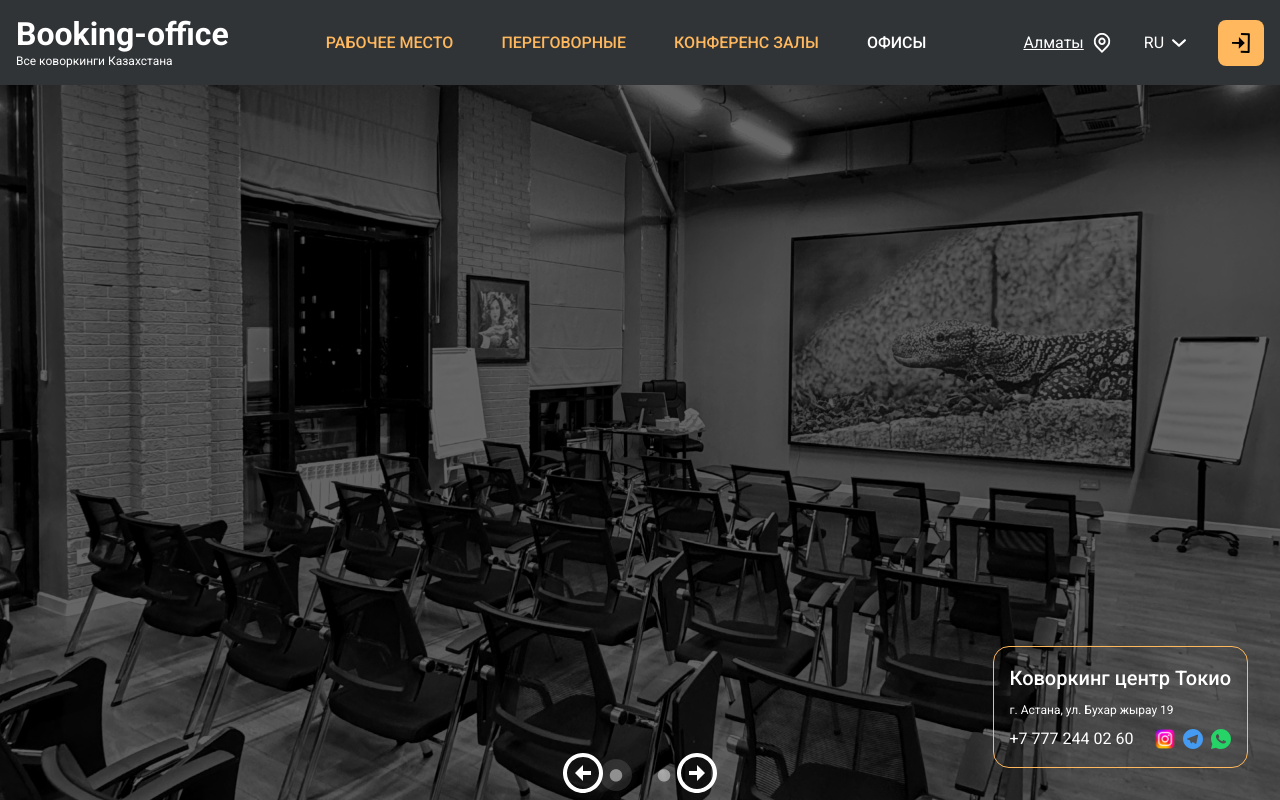
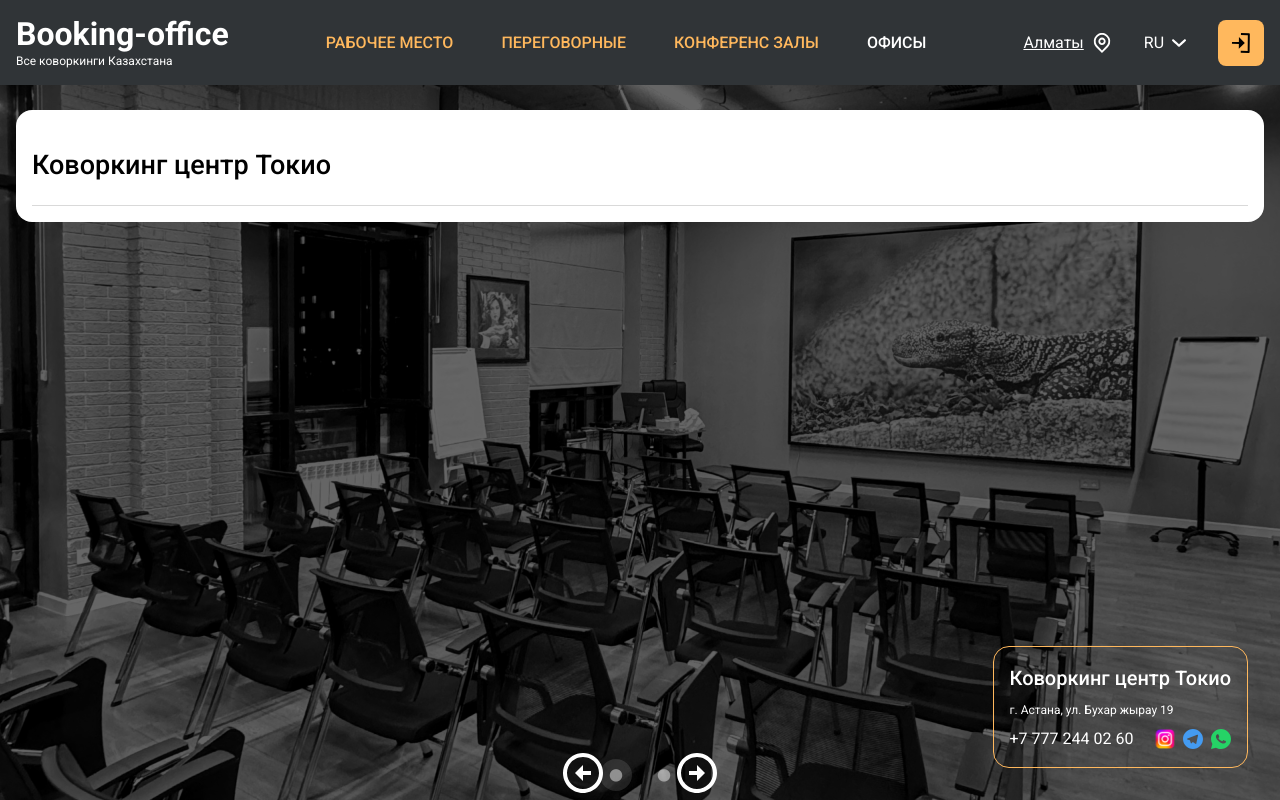
Before and after one commit to iliasabai09/DailyRentApartments, a Nuxt app: page /offices/1 in a window 1280 px wide. Built offline with nearby package versions, Linux system fonts and the light colour scheme; a web font is replaced by a local one.

Commit message:
feat/добавил компонент цены

```diff
--- a/components/blocks/KoworkingCard.vue
+++ b/components/blocks/KoworkingCard.vue
@@ -1,5 +1,6 @@
 <template>
-  <div
+  <NuxtLink
+      :to="`/offices/${koworking.id}`"
       :class="{
         vipCard: false,
       }"
@@ -13,18 +14,19 @@
       </div>
       <div class="detail-review">26 отзывов</div>
       <div class="detail-type TTitleMedium">Офис</div>
-      <div class="detail-price"><span class="TTitleMedium">от 155 000 т </span>/ месяц</div>
+      <UiPrice/>
       <div class="detail-description TSmall">{{ koworking.description }}</div>
       <div class="detail-location">
         <LIcon icon="geo" :color="'#fff'"/>
         <span class="TSmall">пр. Тауелсиздик 15/2, 3 этаж.</span>
       </div>
     </div>
-  </div>
+  </NuxtLink>
 </template>
 
 <script setup lang="ts">
 import { defineProps, type PropType } from 'vue'
+import UiPrice from '../ui/UiPrice.vue'
 
 defineProps({
   koworking: {
@@ -44,31 +46,23 @@ defineProps({
   padding: 16px;
   display: flex;
   gap: 16px;
+  color: #000;
 
   .detail {
+    display: flex;
+    flex-direction: column;
+    gap: 4px;
+
     &-title {
-      margin-bottom: 8px;
     }
 
     &-rating {
-      margin-bottom: 12px;
     }
 
     &-review {
       color: #7D7979;
       text-decoration: underline;
       cursor: pointer;
-      margin-bottom: 8px;
-    }
-
-    &-price {
-      margin-bottom: 8px;
-
-      span {
-        background-color: var(--primary);
-        margin-right: 8px;
-        padding: 0 4px;
-      }
     }
 
     &-description {
@@ -78,7 +72,6 @@ defineProps({
       overflow: hidden;
       text-overflow: ellipsis;
       white-space: normal;
-      margin-bottom: 4px;
     }
 
     &-location {
--- /dev/null
+++ b/components/ui/UiPrice.vue
@@ -0,0 +1,16 @@
+<template>
+  <div class="price"><span class="TTitleMedium">от 155 000 т </span>/ месяц</div>
+</template>
+
+<script setup lang="ts">
+</script>
+
+<style scoped lang="scss">
+.price {
+  span {
+    background-color: var(--primary);
+    margin-right: 8px;
+    padding: 0 4px;
+  }
+}
+</style>
--- /dev/null
+++ b/modules/KoworkingDetail/KoworkingDetailModule.vue
@@ -0,0 +1,27 @@
+<template>
+  <div class="container">
+    <div class="detail">
+      <h1 class="THeadMedium detail-title">Коворкинг центр Токио</h1>
+    </div>
+  </div>
+</template>
+
+<script setup lang="ts">
+</script>
+
+<style scoped lang="scss">
+.detail {
+  width: 100%;
+  padding: 16px;
+  border-radius: 16px;
+  background-color: #fff;
+  margin-top: 106px;
+
+  &-title {
+    height: 80px;
+    display: flex;
+    align-items: center;
+    border-bottom: 1px solid #D9D9D9;
+  }
+}
+</style>
--- /dev/null
+++ b/pages/offices/[id]/index.vue
@@ -0,0 +1,10 @@
+<template>
+  <KoworkingDetailModule/>
+</template>
+
+<script setup lang="ts">
+import KoworkingDetailModule from '../../../modules/KoworkingDetail/KoworkingDetailModule.vue'</script>
+
+<style scoped lang="scss">
+
+</style>
```
Also changed, not shown: modules/KoworkingDetail/components/KoworkingDetail.vue (added, +10 -0 lines).
